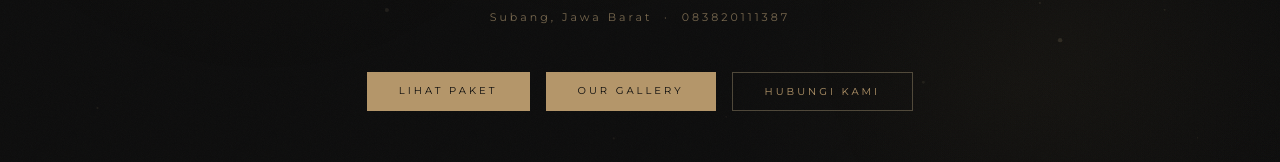
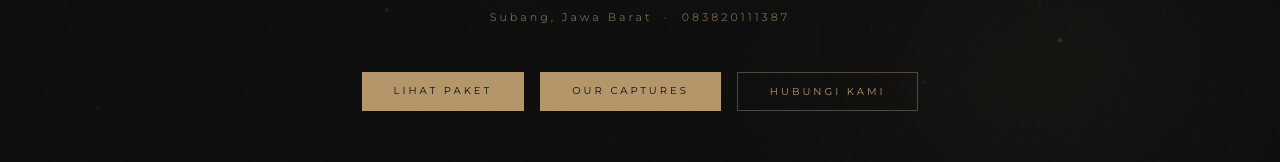
Before and after one commit to deandraolivya-ship-it/aksara_moments, a plain HTML site: page index.html in a window 1280 px wide. Shown: the part 533-695 px from the top of the page. Drawn offline with nearby package versions, Linux system fonts and the light colour scheme.

Commit message:
Update index.html

```diff
--- a/index.html
+++ b/index.html
@@ -708,7 +708,7 @@
     <div class="hero-contact">Subang, Jawa Barat &nbsp;·&nbsp; 083820111387</div>
     <div class="hero-cta">
       <a href="#packages" class="btn btn-primary">Lihat Paket</a>
-      <a href="#packages" class="btn btn-primary">Our Gallery</a>
+      <a href="#packages" class="btn btn-primary">Our Captures</a>
       <a href="https://wa.me/6283820111387" target="_blank" class="btn btn-outline">Hubungi Kami</a>
     </div>
     <div class="scroll-hint">
```
